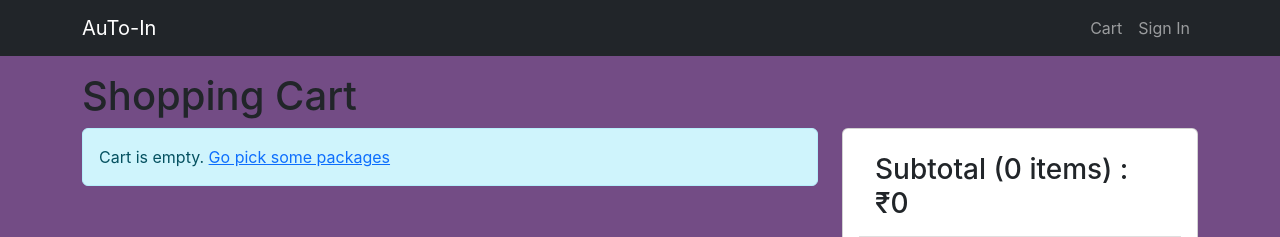
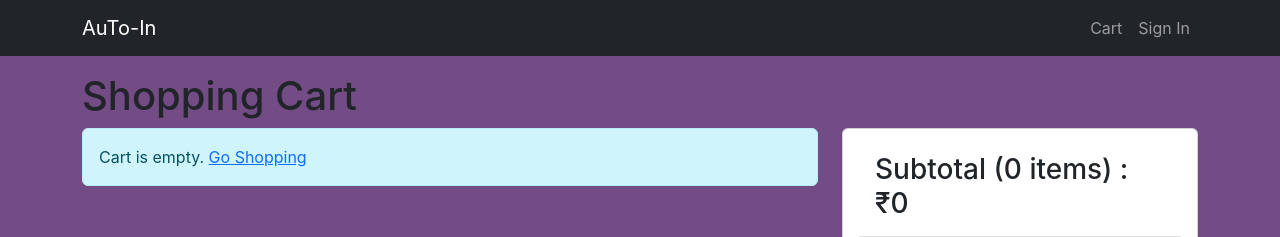
Before and after one commit to DharaVivek/MyFarmers, a React (Create React App) app in the folder frontend/: page /cart in a window 1280 px wide. Shown: the top 237 px of the page. Built offline with nearby package versions, Linux system fonts and the light colour scheme.

Commit message:
Revert "Update CartScreen.js"
This reverts commit 814c9877de4625b717383a935fa56666718da547.

```diff
--- a/frontend/src/screens/CartScreen.js
+++ b/frontend/src/screens/CartScreen.js
@@ -46,7 +46,7 @@ export default function CartScreen() {
         <Col md={8}>
           {cartItems.length === 0 ? (
             <MessageBox>
-              Cart is empty. <Link to="/">Go pick some packages</Link>
+              Cart is empty. <Link to="/">Go Shopping</Link>
             </MessageBox>
           ) : (
             <ListGroup>
```
